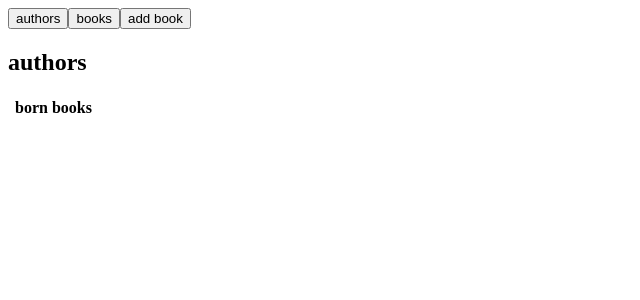
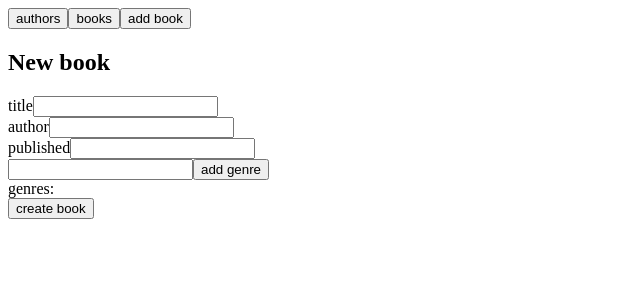
Before and after one commit to mirdevilar/hy-fs-p8, a React (Create React App) app in the folder library-frontend/: page /add in a window 1280 px wide. Shown: the top 300 px of the page, without its empty margins (0-640 px from the left). Built offline with nearby package versions, Linux system fonts and the light colour scheme.

Commit message:
8.8 - authors view

```diff
--- a/library-frontend/package.json
+++ b/library-frontend/package.json
@@ -3,11 +3,14 @@
   "version": "0.1.0",
   "private": true,
   "dependencies": {
+    "@apollo/client": "^3.9.6",
     "@testing-library/jest-dom": "^5.16.5",
     "@testing-library/react": "^13.4.0",
     "@testing-library/user-event": "^13.5.0",
+    "graphql": "^16.8.1",
     "react": "^18.2.0",
     "react-dom": "^18.2.0",
+    "react-router-dom": "^6.22.2",
     "react-scripts": "5.0.1",
     "web-vitals": "^2.1.4"
   },
--- a/library-frontend/src/App.js
+++ b/library-frontend/src/App.js
@@ -1,24 +1,33 @@
-import { useState } from 'react'
+import {
+  Routes, Route,
+  useNavigate,
+} from 'react-router-dom'
 import Authors from './components/Authors'
 import Books from './components/Books'
 import NewBook from './components/NewBook'
 
-const App = () => {
-  const [page, setPage] = useState('authors')
+const NavBar = () => {
+  const navigate = useNavigate()
 
   return (
+    <nav>
+      <button onClick={() => navigate('/authors')}>authors</button>
+      <button onClick={() => navigate('/books')}>books</button>
+      <button onClick={() => navigate('/add')}>add book</button>
+    </nav>
+  )
+}
+
+const App = () => {
+  return (
     <div>
-      <div>
-        <button onClick={() => setPage('authors')}>authors</button>
-        <button onClick={() => setPage('books')}>books</button>
-        <button onClick={() => setPage('add')}>add book</button>
-      </div>
+      <NavBar />
 
-      <Authors show={page === 'authors'} />
-
-      <Books show={page === 'books'} />
-
-      <NewBook show={page === 'add'} />
+      <Routes>
+        <Route path="/authors" element={<Authors />} />
+        <Route path="/books" element={<Books />} />
+        <Route path="/add" element={<NewBook />} />
+      </Routes>
     </div>
   )
 }
--- a/library-frontend/src/components/Authors.js
+++ b/library-frontend/src/components/Authors.js
@@ -1,8 +1,23 @@
-const Authors = (props) => {
-  if (!props.show) {
-    return null
+import { gql, useQuery } from '@apollo/client'
+
+const ALL_AUTHORS = gql`
+  query {
+    allAuthors {
+      name
+      born
+      bookCount
+    }
   }
-  const authors = []
+`
+
+const Authors = () => {
+  const result = useQuery(ALL_AUTHORS)
+
+  if (result.loading) {
+    return <p>loading...</p>
+  }
+
+  const authors = result.data.allAuthors
 
   return (
     <div>
--- a/library-frontend/src/components/Books.js
+++ b/library-frontend/src/components/Books.js
@@ -1,8 +1,4 @@
-const Books = (props) => {
-  if (!props.show) {
-    return null
-  }
-
+const Books = () => {
   const books = []
 
   return (
--- a/library-frontend/src/components/NewBook.js
+++ b/library-frontend/src/components/NewBook.js
@@ -1,15 +1,11 @@
 import { useState } from 'react'
 
-const NewBook = (props) => {
+const NewBook = () => {
   const [title, setTitle] = useState('')
   const [author, setAuthor] = useState('')
   const [published, setPublished] = useState('')
   const [genre, setGenre] = useState('')
   const [genres, setGenres] = useState([])
-
-  if (!props.show) {
-    return null
-  }
 
   const submit = async (event) => {
     event.preventDefault()
@@ -30,6 +26,8 @@ const NewBook = (props) => {
 
   return (
     <div>
+      <h2>New book</h2>
+
       <form onSubmit={submit}>
         <div>
           title
--- a/library-frontend/src/index.js
+++ b/library-frontend/src/index.js
@@ -1,5 +1,19 @@
 import React from 'react'
 import ReactDOM from 'react-dom/client'
+import { BrowserRouter as Router } from 'react-router-dom'
+import { ApolloClient, ApolloProvider, InMemoryCache } from '@apollo/client'
+
 import App from './App'
 
-ReactDOM.createRoot(document.getElementById('root')).render(<App />)
+const client = new ApolloClient({
+  uri: 'http://localhost:4000',
+  cache: new InMemoryCache(),
+})
+
+ReactDOM.createRoot(document.getElementById('root')).render(
+  <ApolloProvider client={client}>
+    <Router>
+      <App />
+    </Router>
+  </ApolloProvider>
+)
```
Also changed, not shown: 1 other file (tests, documents, lock files or other folders).
